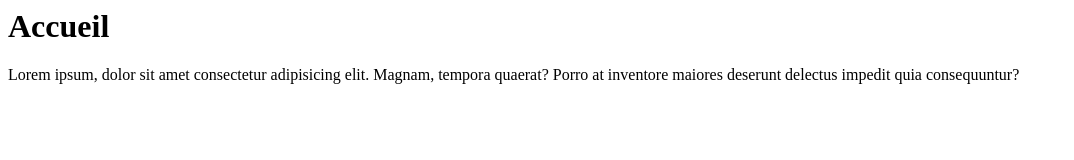
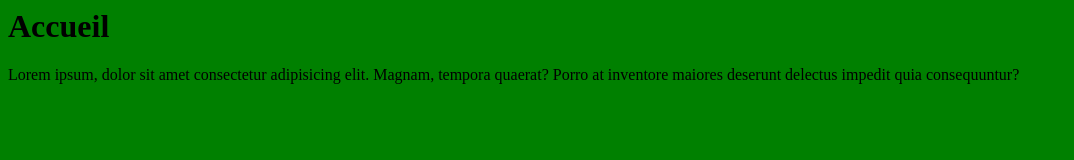
Before and after one commit to Ahmed002-hub/Git-test, a plain HTML site: page index.html in a window 1280 px wide. Shown: the whole page, without its empty margins (0-1074 px from the left). Drawn offline with Linux system fonts and the light colour scheme; files that its build step writes are made by us from their sources; files whose address does not match are found by name.

Commit message:
background vert

```diff
--- a/index.html
+++ b/index.html
@@ -3,6 +3,7 @@
     <meta charset="UTF-8">
     <meta name="viewport" content="width=device-width, initial-scale=1.0">
     <title>Accueil</title>
+    <link rel="stylesheet" href="/Users/ahmedbelafkih/Projects/Git-test/style.css">
 </head>
 <body>
     <h1>Accueil</h1>
--- /dev/null
+++ b/style.css
@@ -0,0 +1,3 @@
+body {
+    background-color: green;
+}
```
